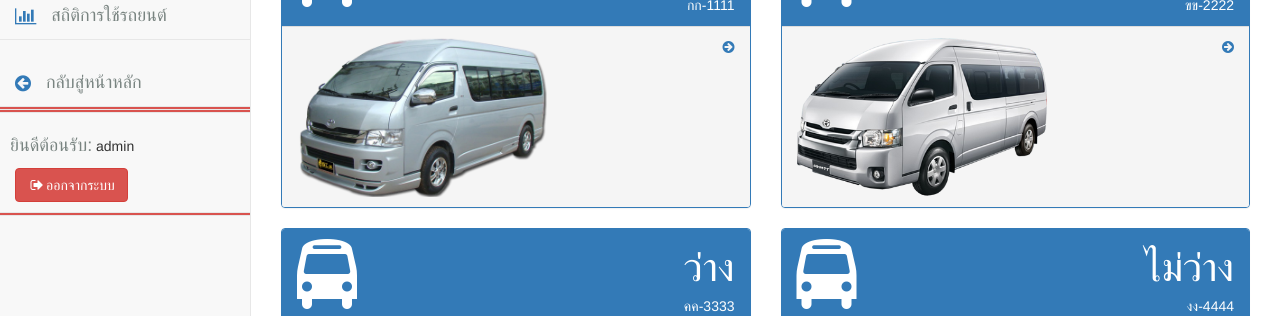
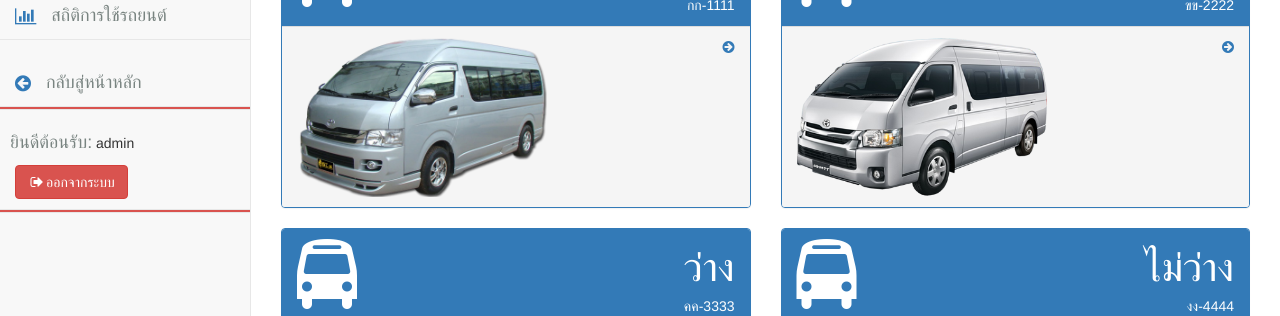
Before and after one commit to pattadonprapin/aerothai, a PHP site: page / in a window 1280 px wide. Shown: the part 292-608 px from the top of the page. Run offline with PHP 8.4, Linux system fonts and the light colour scheme; a user stored in the database is signed in; some libraries are stand-ins or nearby versions.

Commit message:
ishiya patisseri

```diff
--- a/index.php
+++ b/index.php
@@ -96,7 +96,7 @@
                          ?>
                         <?php echo'
 
-                        <li class="btn-danger divider" style="height:3px;"></li>
+
                                <br>
                                <li>
                                <font color="#798481" size="4"> &nbsp; ยินดีต้อนรับ:</a></font>';?>
```
